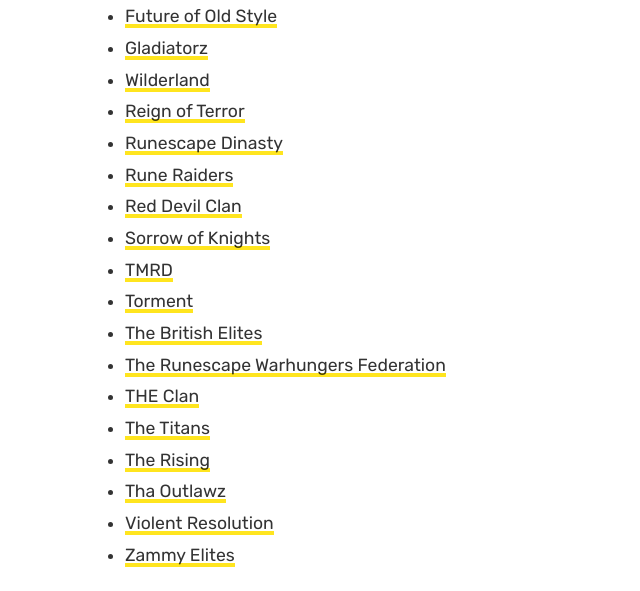
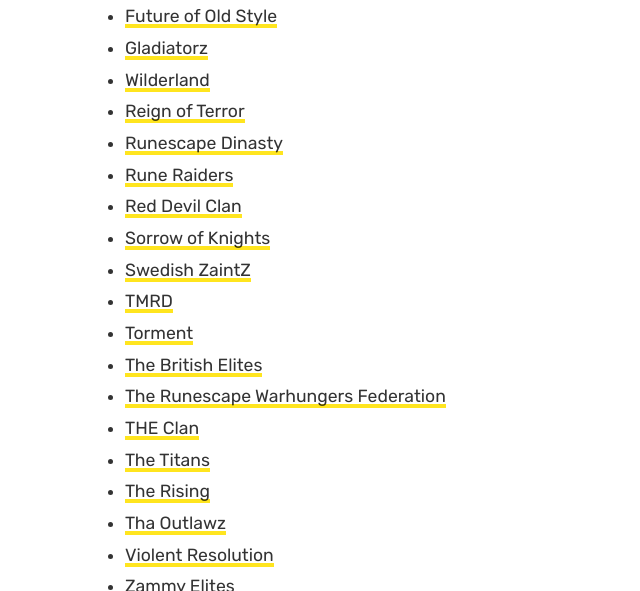
Before and after one commit to runescapehall/Runescape-Affiliate, a Jekyll site: the page built from runescape-clans.md, in a window 1280 px wide and 900 px high, scrolled down 800 px, cut to the strip 0-591 px from the top of the window. Shown: the whole strip, without its empty margins (0-640 px from the left). Built offline with Jekyll 4.4.1, drawn with Linux system fonts in a browser that asks for light colours; comment, search, counter and statistics services are not loaded.

Commit message:
Update runescape-clans.md

```diff
--- a/runescape-clans.md
+++ b/runescape-clans.md
@@ -29,6 +29,7 @@
 - [Rune Raiders](https://www.runescapehall.net/rune-raiders)
 - [Red Devil Clan](https://www.runescapehall.net/2020/02/red-devil-clan-in-2007.html)
 - [Sorrow of Knights](https://www.runescapehall.net/sorrow-of-knights)
+- [Swedish ZaintZ](https://www.runescapehall.net/swedish-zaintz)
 - [TMRD](https://www.runescapehall.net/tmrd)
 - [Torment](https://www.runescapehall.net/torment-clan-osrs)
 - [The British Elites](https://www.runescapehall.net/the-british-elites-runescape-clan)
```
